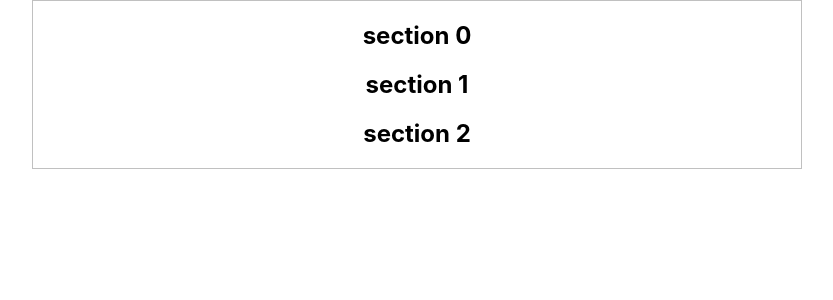
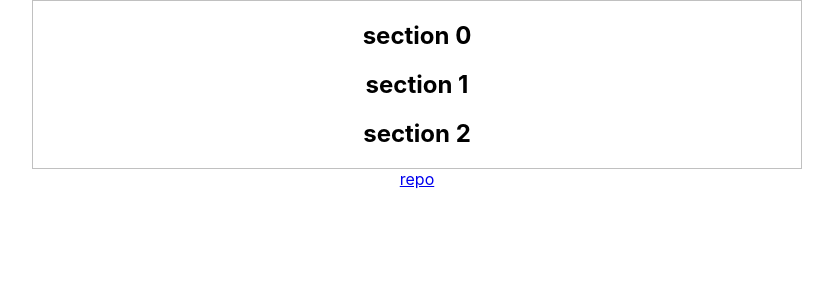
Before and after one commit to nerdfiles/toggle-app, a React (Create React App) app: page / in a window 1280 px wide. Shown: the top 300 px of the page, without its empty margins (223-1056 px from the left). Built offline with nearby package versions, Linux system fonts and the light colour scheme.

Commit message:
add repo link

```diff
--- a/src/App.tsx
+++ b/src/App.tsx
@@ -8,6 +8,9 @@ const App: React.FC = () => {
   return (
     <div className="App">
       <List />
+      <div>
+        <a href="https://github.com/nerdfiles/toggle-app" target="_blank">repo</a>
+      </div>
     </div>
   );
 }
```
